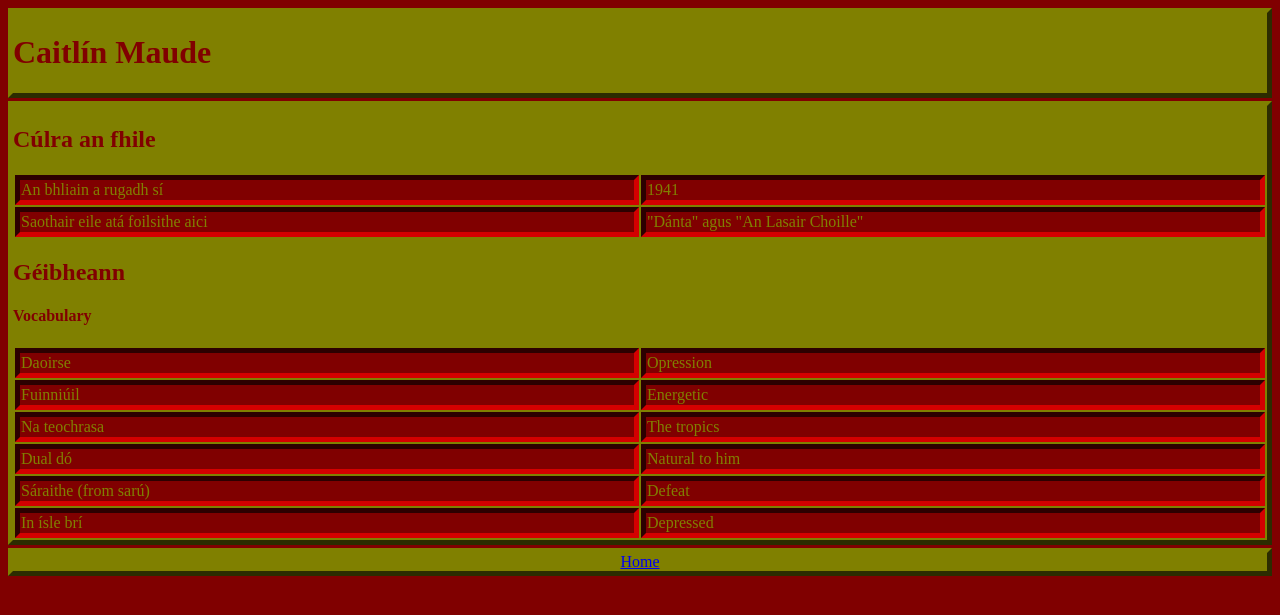
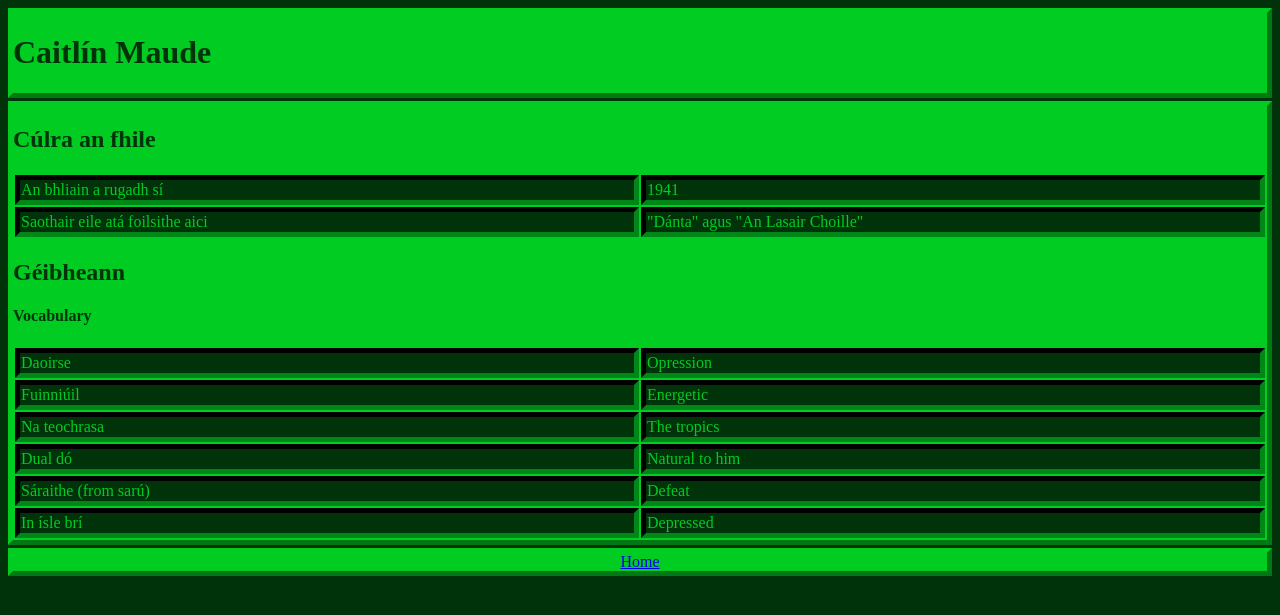
Before and after one commit to nassir90/nu, a PHP site: page /notes/irish/caitlinmaude.html in a window 1280 px wide. Shown: the top 615 px of the page. Run offline with PHP 8.4, Linux system fonts and the light colour scheme.

Commit message:
changed color scheme

```diff
--- a/output/style.css
+++ b/output/style.css
@@ -2,28 +2,29 @@
  * The padding is a nightmare. I apologise if you have OCD.
  */
 
+
 body {
-	background-color: maroon;
-	color: olive;
+	background-color: hsl(130, 100%, 10%);
+	color: hsl(130, 100%, 40%);
 }
 
 .box {
-	background-color: olive;
-	color: maroon;
-	border: 5px outset olive;
+	background-color: hsl(130, 100%, 40%);
+	color: hsl(130, 100%, 10%);
+	border: 5px outset hsl(130, 100%, 40%);
 	margin-bottom: 3px;
 	margin-top: 3px;
 }
 
 .inner-box, td {
-	background-color: maroon;
-	color: olive;
-	border: 5px inset maroon;
+	background-color: hsl(130, 100%, 10%);
+	color: hsl(130, 100%, 40%);
+	border: 5px inset hsl(130, 100%, 10%);
 }
 
 .inner-button {
-	background-color: maroon;
-	color: olive;
+	background-color: inherit;
+	color: inherit;
 	border: 0px;
 }
 
@@ -33,14 +34,14 @@ table {
 }
 
 .card-selector {
-	width: 45%;
+	width: 75%;
 	height: 150px;
 	overflow: auto;
 }
 
 .card-bay {
-	float: left;
+	/*float: left;*/
 	height: 150px;
-	width: 50%;
+	width: 75%;
 }
 /* consider khaki and wheat (for white) */
```
Also changed, not shown: template/style.css (+14 -13 lines).
